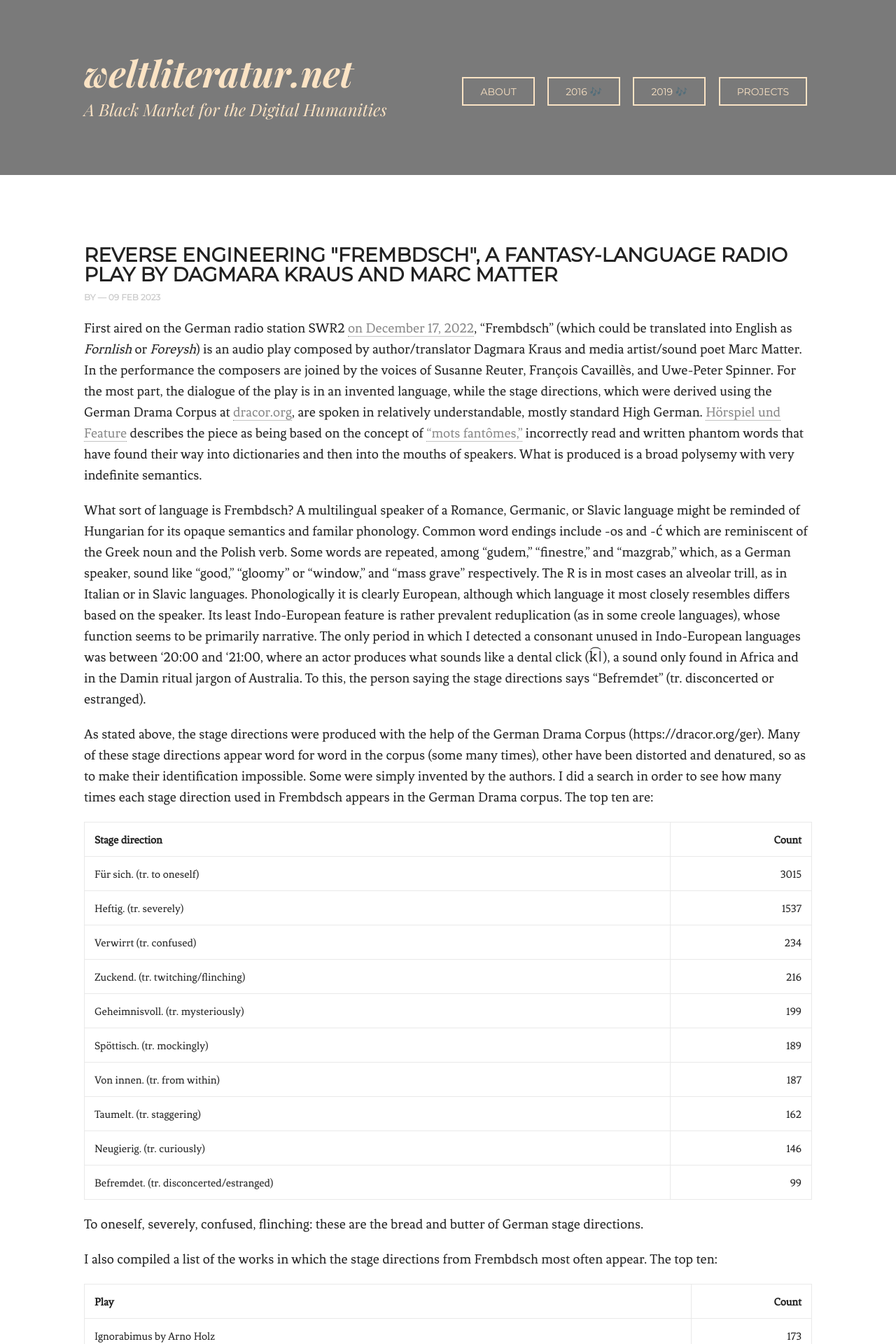
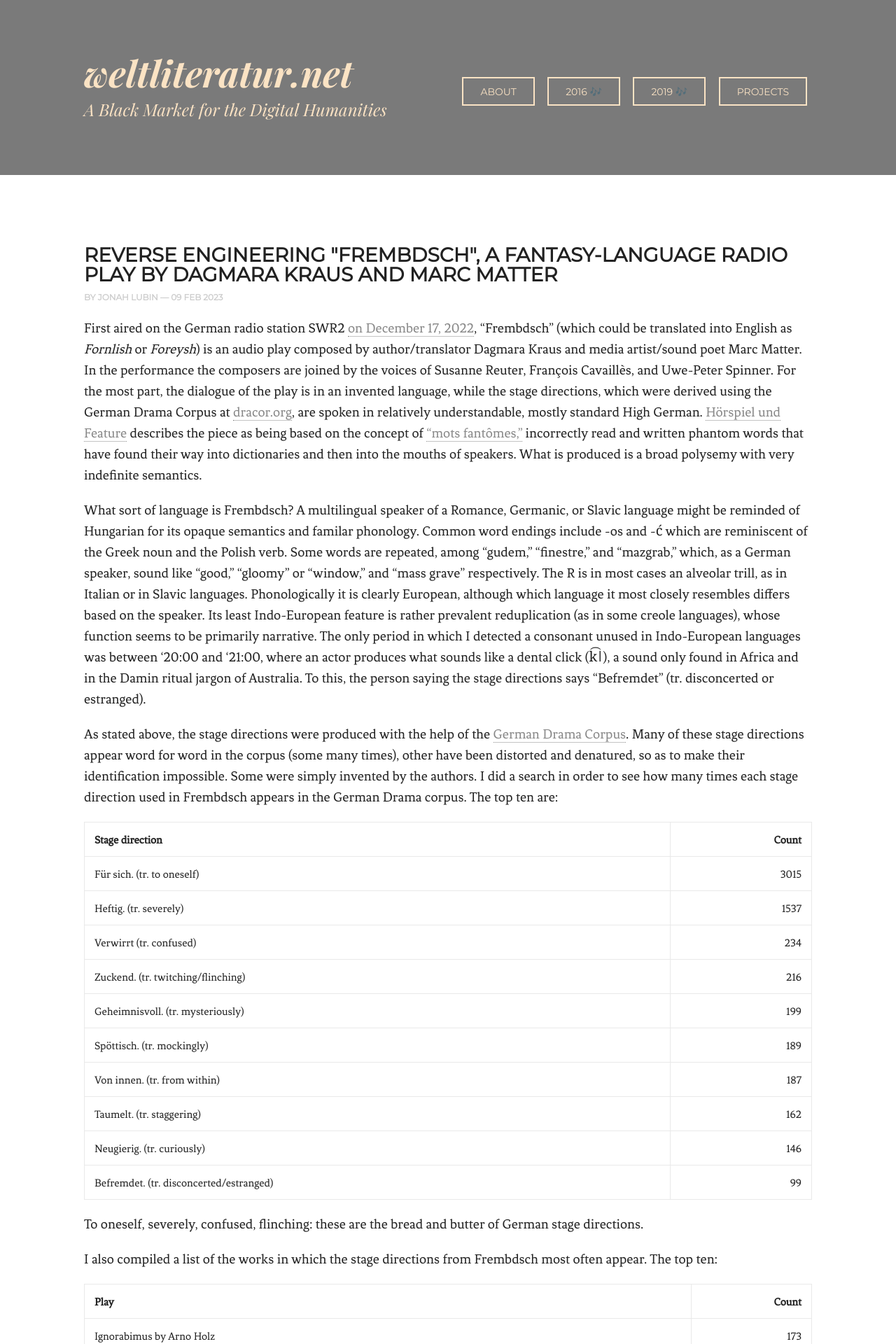
Before and after one commit to weltliteratur/blog, a Jekyll site: the page built from _posts/2023-02-09-reverse-engineering-frembdsch.markdown, in a window 1280 px wide. Shown: the top 1920 px of the page at 70% size. Built offline with Jekyll 4.4.1, drawn with Linux system fonts in a browser that asks for light colours.

Commit message:
some bracket corrections

```diff
--- a/_posts/2023-02-09-reverse-engineering-frembdsch.markdown
+++ b/_posts/2023-02-09-reverse-engineering-frembdsch.markdown
@@ -1,7 +1,7 @@
 ---
 title: 'Reverse Engineering "Frembdsch", A Fantasy-Language Radio Play by Dagmara Kraus and Marc Matter'
 layout: post
-author: [jonah]
+author: jonah
 comments: true
 date: 2023-02-09
 ---
@@ -10,7 +10,7 @@ First aired on the German radio station SWR2 [on December 17, 2022](https://www.
 
 What sort of language is Frembdsch? A multilingual speaker of a Romance, Germanic, or Slavic language might be reminded of Hungarian for its opaque semantics and familar phonology. Common word endings include -os and -ć which are reminiscent of the Greek noun and the Polish verb. Some words are repeated, among "gudem," "finestre," and "mazgrab," which, as a German speaker, sound like "good," "gloomy" or "window," and "mass grave" respectively. The R is in most cases an alveolar trill, as in Italian or in Slavic languages. Phonologically it is clearly European, although which language it most closely resembles differs based on the speaker. Its least Indo-European feature is rather prevalent reduplication (as in some creole languages), whose function seems to be primarily narrative. The only period in which I detected a consonant unused in Indo-European languages was between '20:00 and '21:00, where an actor produces what sounds like a dental click (k͡ǀ), a sound only found in Africa and in the Damin ritual jargon of Australia. To this, the person saying the stage directions says "Befremdet" (tr. disconcerted or estranged).
 
-As stated above, the stage directions were produced with the help of the German Drama Corpus (https://dracor.org/ger). Many of these stage directions appear word for word in the corpus (some many times), other have been distorted and denatured, so as to make their identification impossible. Some were simply invented by the authors. I did a search in order to see how many times each stage direction used in Frembdsch appears in the German Drama corpus. The top ten are:
+As stated above, the stage directions were produced with the help of the [German Drama Corpus](https://dracor.org/ger). Many of these stage directions appear word for word in the corpus (some many times), other have been distorted and denatured, so as to make their identification impossible. Some were simply invented by the authors. I did a search in order to see how many times each stage direction used in Frembdsch appears in the German Drama corpus. The top ten are:
 
 | Stage direction                         | Count |
 | :-------------------------------------- | ----: |
```
